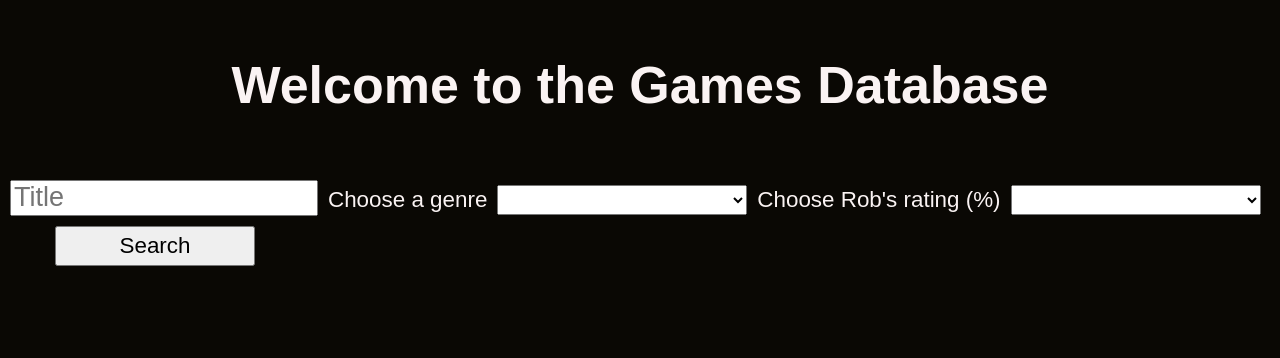
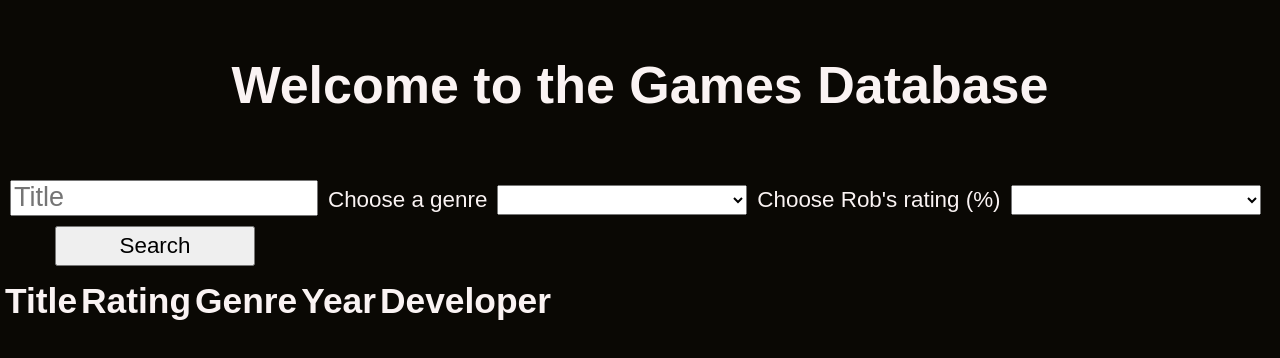
Before and after one commit to RobertHJones/Game-rating-frontend, a React (Create React App) app: page / in a window 1280 px wide. Shown: the top 358 px of the page. Built offline with nearby package versions, Linux system fonts and the light colour scheme.

Commit message:
added table

```diff
--- a/src/Components/App/App.js
+++ b/src/Components/App/App.js
@@ -1,12 +1,14 @@
 import "./App.css";
 import Header from "../Header";
 import InputGet from "../Input-get";
+import GameTable from "../Game-table";
 
 function App() {
   return (
     <div className="App">
       <Header />
       <InputGet />
+      <GameTable />
     </div>
   );
 }
--- /dev/null
+++ b/src/Components/Game-table/index.css
@@ -0,0 +1,3 @@
+.thegames {
+  font-size: 1.7em;
+}
--- /dev/null
+++ b/src/Components/Game-table/index.js
@@ -0,0 +1,20 @@
+import "./index.css";
+
+// usestate to set the state of the table, initial state as blank and then set it as games
+
+export default function GameTable() {
+  return (
+    <table class="thegames">
+      {" "}
+      <div>
+        <thead>
+          <th id="Title">Title</th>
+          <th id="Rating">Rating</th>
+          <th id="Genre">Genre</th>
+          <th id="Year">Year</th>
+          <th id="Developer">Developer</th>
+        </thead>
+      </div>
+    </table>
+  );
+}
```
